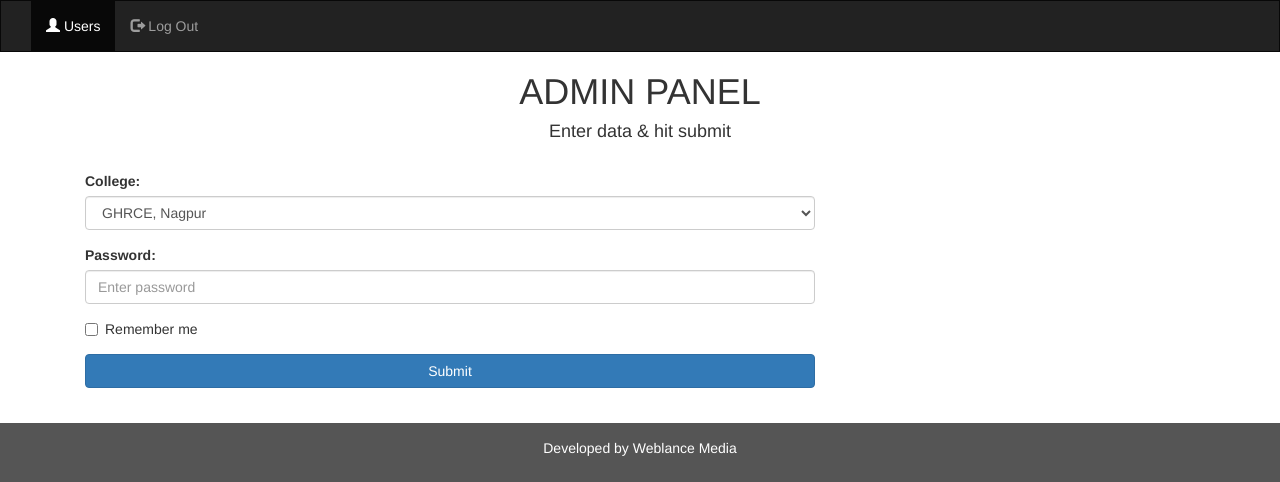
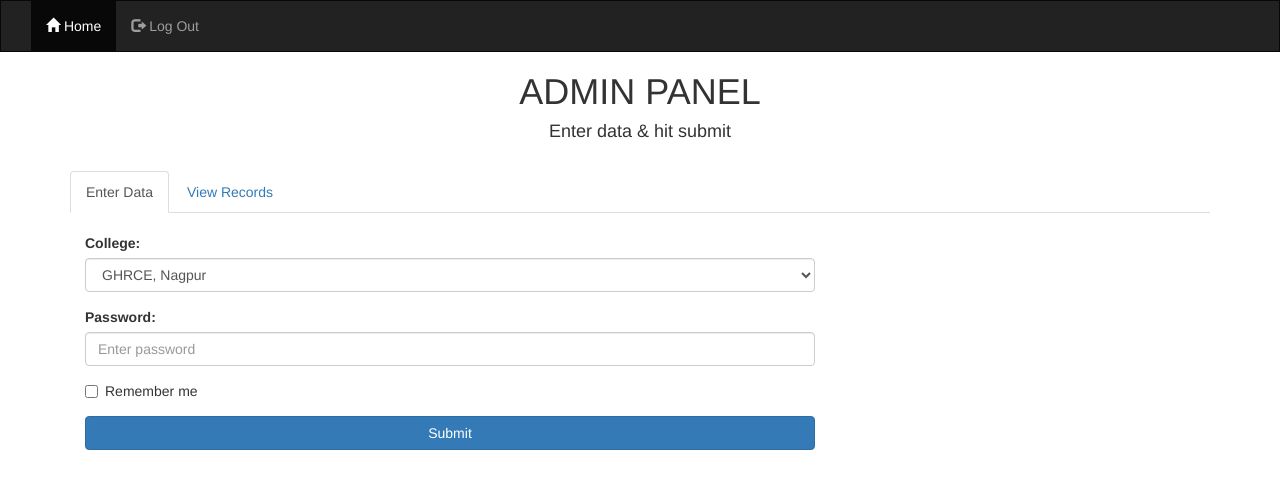
Before and after one commit to PiyushDangre/cutoff-app, a PHP site: page /admin-panel.php in a window 1280 px wide. Shown: the top 482 px of the page. Run offline with PHP 8.4, Linux system fonts and the light colour scheme.

Commit message:
Bootstrap Nav Added

```diff
--- a/admin/admin-panel.php
+++ b/admin/admin-panel.php
@@ -66,7 +66,7 @@
     </div>
     <div class="collapse navbar-collapse" id="myNavbar">
       <ul class="nav navbar-nav">
-        <li class="active"><a href="admin-panel.php"><span class="glyphicon glyphicon-user"></span>&nbsp;Users</a></li>
+        <li class="active"><a href="admin-panel.php"><span class="glyphicon glyphicon-home"></span>&nbsp;Home</a></li>
 		<li><a href="logout.php"><span class="glyphicon glyphicon-log-out"></span>&nbsp;Log Out</a></li>
       </ul>
     </div>
@@ -83,6 +83,11 @@
 <br> <!--SPACING-->
 	<!-- END ROW 1---->
 	<div class="container">
+		<ul class="nav nav-tabs">
+			  <li role="presentation" class="active"><a href="#">Enter Data</a></li>
+			  <li role="presentation"><a href="#">View Records</a></li>
+		</ul>
+		<br>
 		<div class="col-md-8 col-sm-8">
 			<form class="form-vertical" role="form">
 				<div class="form-group">
```
